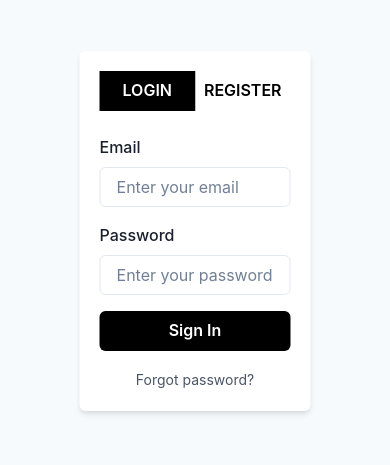
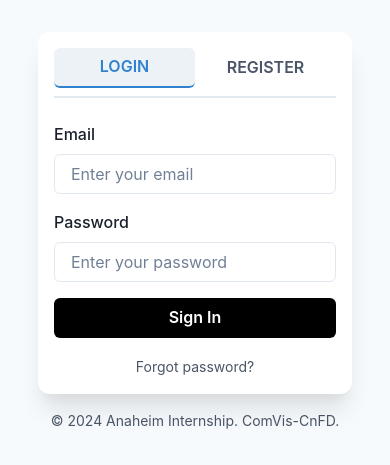
Before and after one commit to LordNaj1M/kompis-cnfd, a React (Vite) app: page /login in a window 390 px wide. Shown: the part 191-656 px from the top of the page. Built offline with nearby package versions, Linux system fonts and the light colour scheme; no server answers.

Commit message:
Toast n Responsive Page

```diff
--- a/src/hooks/useAuth.ts
+++ b/src/hooks/useAuth.ts
@@ -30,9 +30,11 @@ export const useAuth = () => {
       localStorage.setItem('token', token);
       localStorage.setItem('userData', JSON.stringify(userData));
       navigate('/');
+      return true;
     } catch (e) {
         const error = e as AxiosError<ApiErrorResponse>;
         setError(error.response?.data?.message || 'Login failed. Please try again.');
+        return false;
     } finally {
         setIsLoading(false);
     }
@@ -69,9 +71,19 @@ export const useAuth = () => {
   };
 
   const logout = () => {
+    setIsLoading(true);
+    setError('');
+    try {
       localStorage.removeItem('token');
       localStorage.removeItem('userData');
+      return true;
+    } catch (e) {
+        setError("Error: " + e || 'Logout failed. Please try again.');
+        return false;
+    } finally {
         navigate('/login');
+        setIsLoading(false);
+    }
   };
 
   return {
--- a/src/navbar/sidenav/sidenav-container/sidenav-container.tsx
+++ b/src/navbar/sidenav/sidenav-container/sidenav-container.tsx
@@ -1,5 +1,5 @@
 import { ReactNode, ReactElement } from "react";
-import { Box, Grid, GridItem } from "@chakra-ui/react";
+import { Box, Grid, GridItem, useColorModeValue } from "@chakra-ui/react";
 
 export interface SidenavContainerProps {
   children: ReactNode;
@@ -7,33 +7,45 @@ export interface SidenavContainerProps {
 }
 
 export function SidenavContainer({ children, sidenav }: SidenavContainerProps) {
+  const bgColor = useColorModeValue('gray.50', 'gray.900');
+  const borderColor = useColorModeValue('gray.200', 'gray.700');
+  const bgBox = useColorModeValue('white', 'gray.800');
+
   return (
-    <Grid templateAreas={`'sidebar main'`} templateColumns="auto 1fr">
+    <Grid templateAreas={`'sidebar main'`} templateColumns="auto 1fr" bg={bgColor}>
       <GridItem area="sidebar" as="aside" w="full" p={0}>
         <Box
           pos="sticky"
           top={0}
+          left={0}
+          bottom={0}
           w={{ base: 0, md: "72px" }}
           borderRight="1px solid"
-          borderColor="gray.300"
+          borderColor={borderColor}
+          bg={bgBox}
           p={{ base: 0, md: 2 }}
           paddingTop={8}
           height="100vh"
           overflow="auto"
           css={{
             "&::-webkit-scrollbar": {
-              height: "var(--chakra-sizes-1)",
-              width: "var(--chakra-sizes-1)"
+              width: "6px"
             },
             "&::-webkit-scrollbar-thumb": {
-              backgroundColor: "var(--chakra-colors-gray-400)"
+              backgroundColor: "var(--chakra-colors-gray-400)",
+              borderRadius: "3px"
             }
           }}
         >
           {sidenav}
         </Box>
       </GridItem>
-      <GridItem as="main" area="main" p={{ base: 6, md: 8 }}>
+      <GridItem
+        as="main"
+        area="main"
+        p={{ base: 6, md: 8 }}
+        transition="margin-left 0.3s ease"
+      >
         {children}
       </GridItem>
     </Grid>
--- a/src/navbar/sidenav/sidenav.tsx
+++ b/src/navbar/sidenav/sidenav.tsx
@@ -7,7 +7,8 @@ import {
   DrawerOverlay,
   VStack,
   DrawerBody,
-  Image
+  Image,
+  useColorModeValue
 } from "@chakra-ui/react";
 import LogoAnaheim from "./../../assets/logo-anaheim.svg";
 import { useSidenav } from "./sidenav-context/sidenav-context";
@@ -19,6 +20,8 @@ export interface SidenavProps {
 
 export function Sidenav({ navItems }: SidenavProps) {
   const { isOpen, onClose } = useSidenav();
+  const headerColor = useColorModeValue('gray.200', 'gray.700');
+
   return (
     <React.Fragment>
       <VStack spacing="5" as="nav" display={{ base: "none", md: "flex" }}>
@@ -29,7 +32,12 @@ export function Sidenav({ navItems }: SidenavProps) {
         <DrawerOverlay />
         <DrawerContent>
           <DrawerCloseButton />
-          <DrawerHeader>COMVIS-CNFD APP</DrawerHeader>
+          <DrawerHeader
+            borderBottom="1px solid"
+            borderColor={headerColor}
+          >
+            COMVIS-CNFD APP
+          </DrawerHeader>
           <DrawerBody>
             <SidenavItems navItems={navItems} mode="over" />
           </DrawerBody>
--- a/src/pages/Login.tsx
+++ b/src/pages/Login.tsx
@@ -11,17 +11,18 @@ import {
   Alert,
   AlertIcon,
   Link,
-  AbsoluteCenter,
   Checkbox,
   Text,
   useToast,
-  Heading
+  Heading,
+  useColorModeValue
 } from '@chakra-ui/react';
 import { useState, useEffect } from 'react';
 import { useAuth } from '../hooks/useAuth';
+import { motion } from 'framer-motion';
 
 const Login = () => {
-  const { login, register, resetPassword, setError } = useAuth();
+  const { login, register, resetPassword, setError, error } = useAuth();
   const toast = useToast();
 
   const [email, setEmail] = useState('');
@@ -34,6 +35,13 @@ const Login = () => {
   const [showResetPassword, setShowResetPassword] = useState(false);
   const [newPassword, setNewPassword] = useState('');
 
+  // Warna-warna responsif
+  const bgColor = useColorModeValue('gray.50', 'gray.900');
+  const cardBg = useColorModeValue('white', 'gray.800');
+  const textColor = useColorModeValue('gray.600', 'gray.200');
+  const buttonBoxBorder = useColorModeValue('gray.200', 'gray.700');
+  const buttonHover = useColorModeValue('gray.50', 'gray.900');
+
   // Reset form ketika pindah tab
   useEffect(() => {
     setPassword('');
@@ -44,31 +52,66 @@ const Login = () => {
 
   const handleLogin = async (e: React.FormEvent) => {
     e.preventDefault();
-    await login(email, password);
+
+    // eslint-disable-next-line no-async-promise-executor
+    const loginPromise = new Promise(async (resolve, reject) => {
+      try {
+        await new Promise((res) => setTimeout(res, 2000));
+
+        const success = await login(email, password);
+        if (success) {
+          resolve(true);
+        } else {
+          reject(error);
+        }
+      } catch (error) {
+        reject(error);
+      }
+    });
+
+    toast.promise(loginPromise, {
+      loading: {title: 'Logging in', description: 'Please wait while we log you in.',},
+      success: {title: 'Login Successful', description: 'Welcome back!', duration: 3000, isClosable: true},
+      error: {title: 'Login Failed', description: 'An error occurred during login: ' + error, duration: 5000, isClosable: true},
+    });
   };
 
   const handleRegister = async (e: React.FormEvent) => {
     e.preventDefault();
+
     if (!agreeToTerms) {
       toast({
         title: 'Error',
         description: 'Please agree to the terms and conditions',
         status: 'error',
         duration: 3000,
+        isClosable: true,
       });
       return;
     }
 
+    // eslint-disable-next-line no-async-promise-executor
+    const registerPromise = new Promise(async (resolve, reject) => {
+      try {
+        await new Promise((res) => setTimeout(res, 2000));
+
         const success = await register({ name, email, password, security_answer });
         if (success) {
-      toast({
-        title: 'Success',
-        description: 'Registration successful! Please login.',
-        status: 'success',
-        duration: 3000,
+          resolve(true);
+          setActiveTab('login');
+        } else {
+          reject(error);
+        }
+      } catch (error) {
+        reject(error);
+      }
     });
-      setActiveTab('login');
-    }
+
+    toast.promise(registerPromise, {
+      loading: {title: 'Registration Process', description: 'Please wait while we register you.',},
+      success: {title: 'Registration Successful', description: 'You can now log in with your new account.', duration: 3000, isClosable: true},
+      error: {title: 'Registration Failed', description: 'An error occurred during register: ' + error, duration: 5000, isClosable: true},
+    });
   };
 
   const handleResetPassword = async (e: React.FormEvent) => {
@@ -79,20 +122,33 @@ const Login = () => {
         description: 'Please agree to the terms',
         status: 'error',
         duration: 3000,
+        isClosable: true,
       });
       return;
     }
 
+    // eslint-disable-next-line no-async-promise-executor
+    const registerPromise = new Promise(async (resolve, reject) => {
+      try {
+        await new Promise((res) => setTimeout(res, 2000));
+
         const success = await resetPassword({ email, newPassword, security_answer });
         if (success) {
-      toast({
-        title: 'Success',
-        description: 'Password has been reset! Please login.',
-        status: 'success',
-        duration: 3000,
+          resolve(true);
+          handleCancel();
+        } else {
+          reject(error);
+        }
+      } catch (error) {
+        reject(error);
+      }
     });
-      handleCancel();
-    }
+
+    toast.promise(registerPromise, {
+      loading: {title: 'Reset Password Process', description: 'Please wait while we reset your password.',},
+      success: {title: 'Password Reset Successful', description: 'You can now log in with your new password.', duration: 3000, isClosable: true},
+      error: {title: 'Password Reset Failed', description: 'An error occurred during reset password: ' + error, duration: 5000, isClosable: true},
+    });
   };
 
   const handleCancel = () => {
@@ -151,7 +207,7 @@ const Login = () => {
           <Link
             fontSize="sm"
             color="gray.600"
-            _hover={{ textDecoration: 'underline' }}
+            _hover={{ color:"blue.500 ", textDecoration: 'underline' }}
             onClick={() => setShowResetPassword(true)}
           >
             Forgot password?
@@ -317,25 +373,53 @@ const Login = () => {
   );
 
   return (
-    <Box minH="100vh" bg="gray.50">
-      <AbsoluteCenter>
-        <Card maxW="400px" w="full" boxShadow="md" borderRadius="md">
-          <CardBody>
+    <Box
+      minH="100vh"
+      bg={bgColor}
+      display="flex"
+      alignItems="center"
+      justifyContent="center"
+      p={[4, 6, 8]}
+    >
+      <motion.div
+        initial={{ opacity: 0, scale: 0.9 }}
+        animate={{ opacity: 1, scale: 1 }}
+        transition={{ duration: 0.3 }}
+      >
+        <Card
+          maxW="450px"
+          w="full"
+          boxShadow="xl"
+          borderRadius="xl"
+          bg={cardBg}
+          overflow="hidden"
+        >
+          <CardBody p={[4, 6, 8]}>
             {!showResetPassword && (
-              <Flex mb={6}>
+              <Flex
+                mb={6}
+                borderBottom="2px"
+                borderColor={buttonBoxBorder}
+                pb={2}
+              >
                 {['login', 'register'].map((tab) => (
                   <Button
                     key={tab}
                     flex="1"
-                    borderRadius="0"
-                    bg={activeTab === tab ? 'black' : 'white'}
-                    color={activeTab === tab ? 'white' : 'black'}
+                    variant="ghost"
+                    borderBottom={activeTab === tab ? '2px solid' : 'none'}
+                    borderColor={activeTab === tab ? 'blue.500' : 'transparent'}
+                    bg={activeTab === tab ? 'gray.100' : 'transparent'}
+                    color={activeTab === tab ? 'blue.500' : textColor}
                     onClick={() => {
                       setActiveTab(tab);
                       setErrorMessage('');
                       setShowResetPassword(false);
                     }}
-                    _hover={{ bg: activeTab === tab ? 'gray.800' : 'gray.100' }}
+                    _hover={{
+                      bg: buttonHover,
+                      color: activeTab === tab ? 'blue.600' : 'inherit'
+                    }}
                   >
                     {tab.toUpperCase()}
                   </Button>
@@ -350,7 +434,19 @@ const Login = () => {
             )}
           </CardBody>
         </Card>
-      </AbsoluteCenter>
+
+        <Flex
+          justifyContent="center"
+          mt={4}
+          color={textColor}
+          fontSize="sm"
+          textAlign="center"
+        >
+          <Text>
+            © {new Date().getFullYear()} Anaheim Internship. ComVis-CnFD.
+          </Text>
+        </Flex>
+      </motion.div>
     </Box>
   );
 };
```
Also changed, not shown: src/navbar/navbar.tsx (+52 -14 lines), src/navbar/sidenav/sidenav-items/sidenav-items.tsx (+22 -6 lines). Lines whose indentation alone changed are shown as unchanged.
